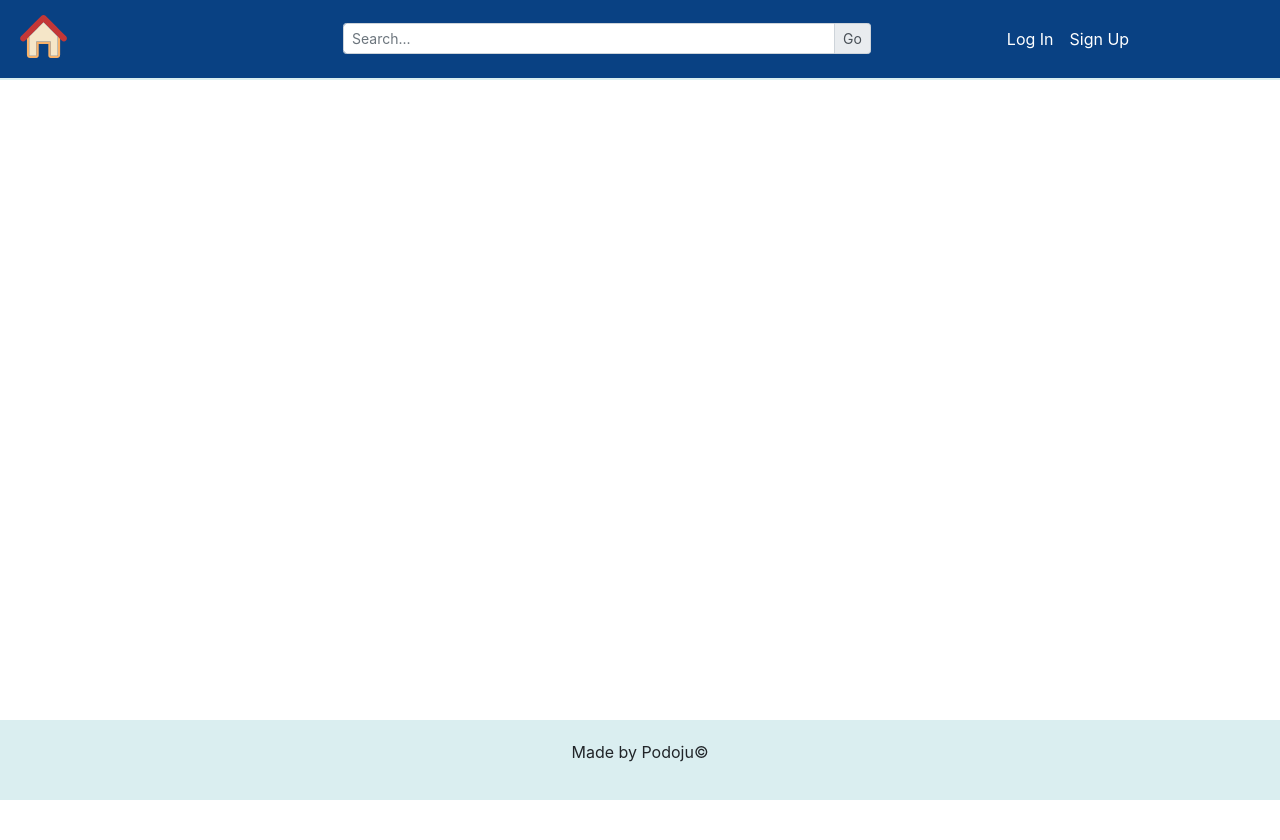
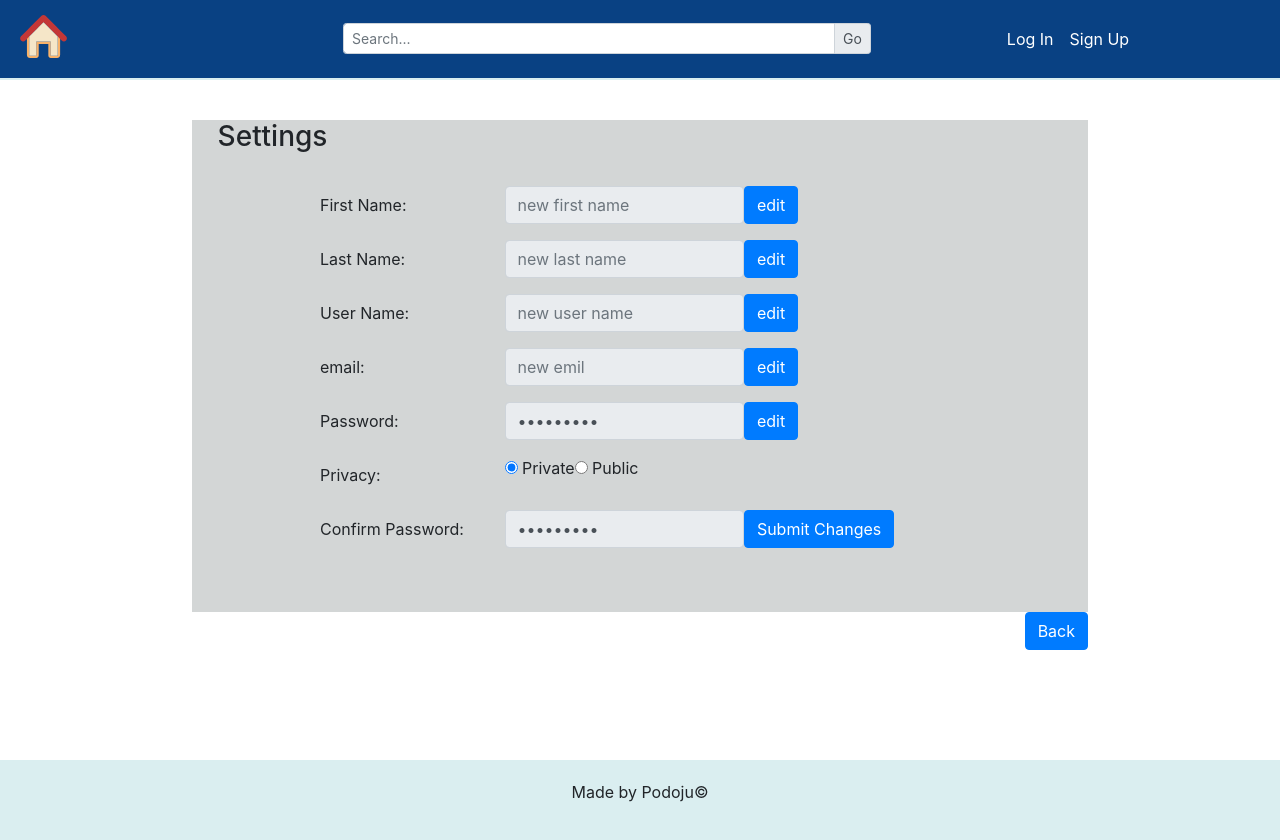
Before and after one commit to arrikenw/IT-Project, a React (Create React App) app in the folder client/: page /settings in a window 1280 px wide. Before the commit the page ends 800 px from the top, so only its background shows below. Built offline with nearby package versions, Linux system fonts and the light colour scheme; no server answers; the HTML template or start-up script is replaced by a standard one.

Commit message:
updates to the settings form

```diff
--- a/client/src/App.js
+++ b/client/src/App.js
@@ -9,6 +9,7 @@ import Header from "./components/Header/Header";
 import Home from "./components/Home";
 import Footer from "./components/HeaderFooter/Footer";
 import InfinteScroll from "./components/ProfileDetails/infinteScroll";
+import Settings from "./components/Settings/Settings";
 
 import 'bootstrap/dist/css/bootstrap.min.css';
 import ProfileDetails from './components/ProfileDetails/ProfileDetails';
@@ -93,6 +94,9 @@ class App extends React.Component {
                         <Route path = "/post">
                             <InfinteScroll token={this.state.token} />
                         </Route>
+                        <Route path= "/settings">
+                            <Settings token={this.state.token}></Settings>
+                        </Route>
                     </Router>
                 </div>
                 <div style={{width: "100vw", height: "10%", backgroundColor: "#daeef0"}}>
--- a/client/src/components/Settings/SettingsForm.js
+++ b/client/src/components/Settings/SettingsForm.js
@@ -11,12 +11,16 @@ class SettingsForm extends Component {
         const headers = {headers:{
                 Authorization: "Bearer " +
                     this.props.token}};
-        Axios.post("api/user/get", {},headers).then(
-            (response) => {
-                this.state.firstName = response.data.firstName;
-                this.state.lastName = response.data.lastName;
-            }
-        )
+        Axios.get("api/user/get", {headers:{
+                Authorization: "Bearer " + window.localStorage.getItem("token")}})
+            .then(resp =>{
+                console.log("user's name: ", resp.data.firstName);
+                this.setState({firstName:  resp.data.firstName,
+                                    lastName: resp.data.lastName,
+                                    userName: resp.data.userName,
+                                    email: resp.data.email,
+                                    });
+            })
     }
 
     state = {
@@ -24,11 +28,26 @@ class SettingsForm extends Component {
         lastName: "",
         userName:"",
         email: "",
-        password: "",
+        password: "*********",
         token:"",
+        firstNameField: true,
+        lastNameField: true,
+        userNameField: true,
+        emailField: true,
+        passwordField: true,
+
 
     }
     //TODO add in funtions that link the form to the back end
+
+    isFormEditable = e =>{
+        if(this.state.firstNameField === false){return false;}
+        else if(this.state.lastNameField === false){return false;}
+        else if(this.state.userNameField === false){return false;}
+        else if(this.state.emailField === false){return false;}
+        else if(this.state.passwordField === false){return false;}
+        else {return true;}
+    };
 
     onChange = e => {
         this.setState({ [e.target.name]: e.target.value });
@@ -93,17 +112,19 @@ class SettingsForm extends Component {
                         <Form.Control
                             required
                             type="firstName"
-                            placeholder="Users name"
+                            placeholder="new first name"
                             name="firstName"
                             onChange={this.onChange}
                             value = {this.state.firstName}
-                            disabled = {true}
+                            disabled = {this.state.firstNameField}
                             style={{width:"30%" }}
                         />
 
                         <Button
                             style = {{float: "right", marginRight:"5vw"}}
-                            //onclick = "disabled = false"
+                            onClick = {(e)=> {
+                                e.preventDefault()
+                                this.setState( {firstNameField: false})}}
                             >
                             edit
                         </Button>
@@ -114,14 +135,20 @@ class SettingsForm extends Component {
                         <Form.Control
                             required
                             type="lastName"
-                            placeholder="Users last name"
+                            placeholder="new last name"
                             name="lastName"
                             onChange={this.onChange}
                             value = {this.state.lastName}
-                            disabled = {true}
+                            disabled = {this.state.lastNameField}
                             style={{width:"30%" }}
                         />
-                        <Button style = {{float: "right", marginRight:"5vw"}}>edit </Button>
+                        <Button
+                            style = {{float: "right", marginRight:"5vw"}}
+                            onClick = {(e)=> {
+                                e.preventDefault()
+                                this.setState( {lastNameField: false})}}
+                        >
+                        edit </Button>
                     </Form.Group>
                     <Form.Group as= {Row} controlId="User Name">
                         <Form.Label column lg="3">User Name:</Form.Label>
@@ -129,14 +156,19 @@ class SettingsForm extends Component {
                         <Form.Control
                             required
                             type="userName"
-                            placeholder="Users user name"
+                            placeholder="new user name"
                             name="userName"
                             onChange={this.onChange}
                             value = {this.state.userName}
-                            disabled = {true}
+                            disabled = {this.state.userNameField}
                             style={{width:"30%" }}
                         />
-                        <Button style = {{float: "right", marginRight:"5vw"}}>edit </Button>
+                        <Button
+                            style = {{float: "right", marginRight:"5vw"}}
+                            onClick = {(e)=> {
+                                e.preventDefault()
+                                this.setState( {userNameField: false})}}>
+                            edit </Button>
                     </Form.Group>
                     <Form.Group as= {Row} controlId="email">
                         <Form.Label column lg="3">email:</Form.Label>
@@ -144,14 +176,19 @@ class SettingsForm extends Component {
                         <Form.Control
                             required
                             type="email"
-                            placeholder="Users emil"
+                            placeholder="new emil"
                             name="email"
                             onChange={this.onChange}
-                            //value = {this.state.firstName}
-                            disabled = {true}
+                            value = {this.state.email}
+                            disabled = {this.state.emailField}
                             style={{width:"30%" }}
                         />
-                        <Button style = {{float: "right", marginRight:"5vw"}}>edit </Button>
+                        <Button
+                            style = {{float: "right", marginRight:"5vw"}}
+                            onClick= {(e)=> {
+                                e.preventDefault()
+                                this.setState( {emailField: false})}}>
+                            edit </Button>
                     </Form.Group>
                     <Form.Group as= {Row} controlId="Password">
                         <Form.Label column lg="3">Password:</Form.Label>
@@ -159,28 +196,50 @@ class SettingsForm extends Component {
                         <Form.Control
                             required
                             type="password"
-                            placeholder="*********"
+                            placeholder=""
                             name="password"
                             onChange={this.onChange}
                             value = {this.state.password}
-                            disabled = {true}
+                            disabled = {this.state.passwordField}
                             style={{width:"30%" }}
                         />
-                        <Button style = {{float: "right", marginRight:"5vw"}}>edit </Button>
+                        <Button
+                            style = {{float: "right", marginRight:"5vw"}}
+                            onClick= {(e)=> {
+                                e.preventDefault()
+                                this.setState( {passwordField: false})}}>
+                            edit </Button>
                     </Form.Group>
                     <Form.Group as= {Row} controlId="Privacy">
                         <Form.Label column lg="3">Privacy:</Form.Label>
 
-
+                        {/* TODO - change these so that there is an edit button */}
                         <label >
                                 <input type="radio" name="options" id="option1" autoComplete="off" checked/> Private
                         </label>
                         <label >
                                 <input type="radio" name="options" id="option2" autoComplete="off"/> Public
                         </label>
+
                     </Form.Group>
+                    <Form.Group as= {Row} controlId="Confirm Password">
+                        <Form.Label column lg="3">Confirm Password:</Form.Label>
+                        <Form.Control
+                            required
+                            type="password"
+                            placeholder=""
+                            name="password"
+                            onChange={this.onChange}
+                            value = {this.state.password}
+                            disabled = {this.isFormEditable()}
+                            style={{width:"30%" }}
+                        />
+
+                        <Button>Submit Changes</Button>
+                    </Form.Group>
+
                 </Form>
-                <br></br>
+                <br/>
 
             </div>
         );
```
